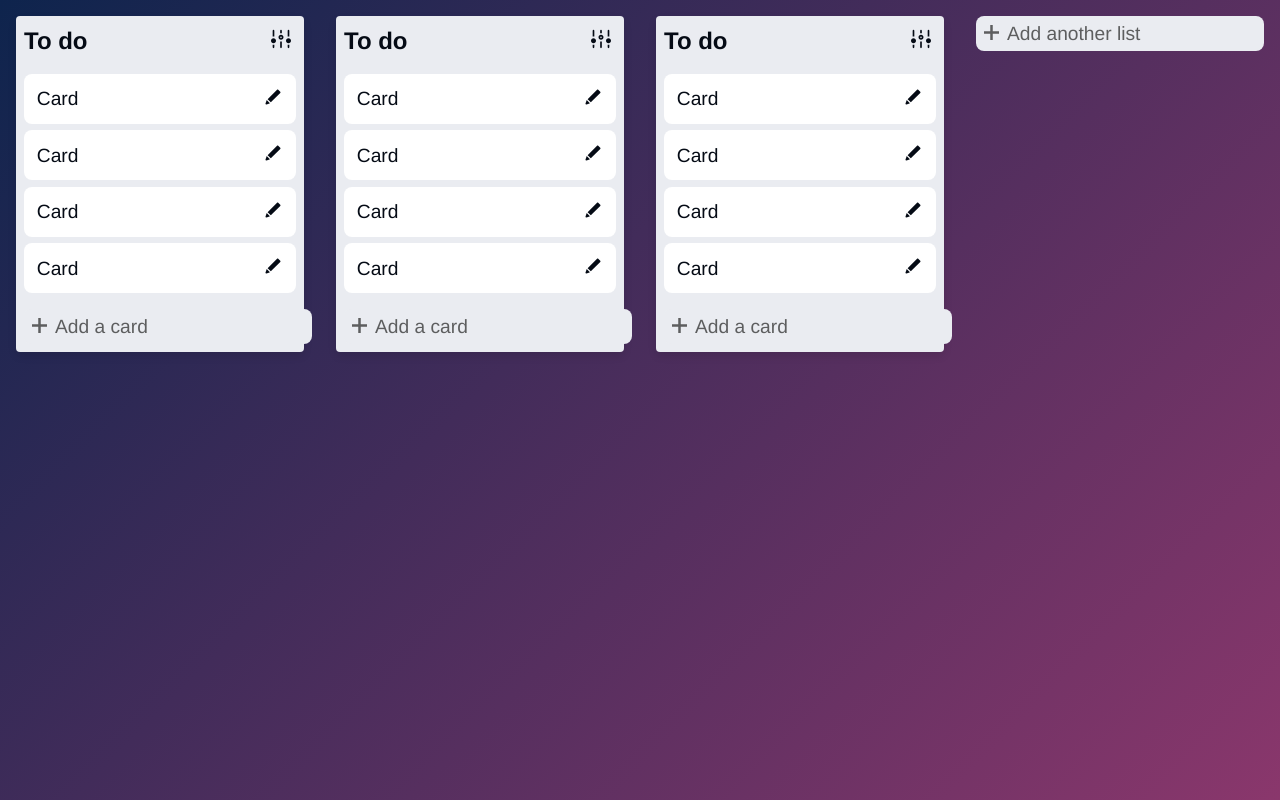
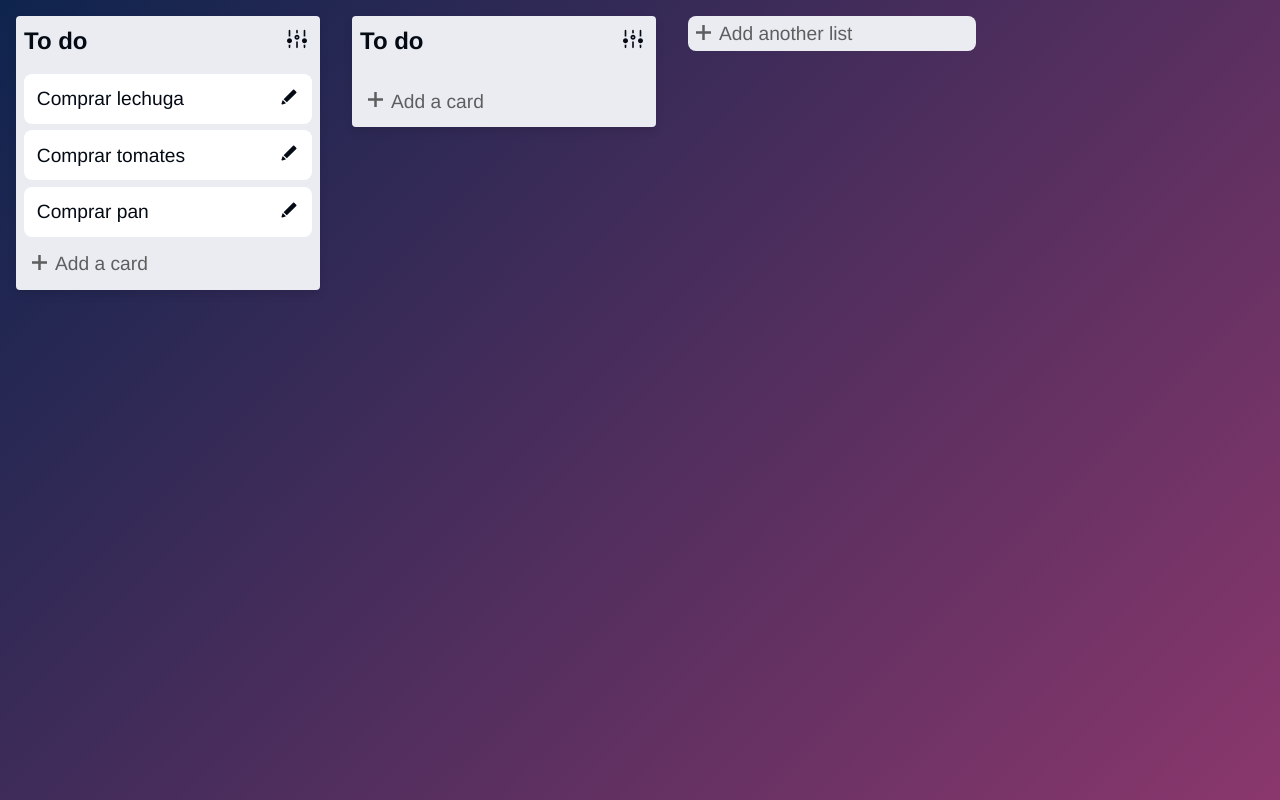
Before and after one commit to ElenaExposito/Trello-clone, a React (Vite) app: page / in a window 1280 px wide. Built offline with nearby package versions, Linux system fonts and the light colour scheme.

Commit message:
Add mockdata.js and use it on components

```diff
--- a/src/App.jsx
+++ b/src/App.jsx
@@ -1,13 +1,20 @@
 import './App.css'
 import TrelloList from './components/TrelloList/TrelloList';
 import AddCardOrList from './components/TrelloList/components/AddCardOrList/AddCardOrList';
+import mockData from "./components/TrelloList/mockdata";
+import { useState } from 'react';
 
 function App() {
+  const [data, setData] = useState(mockData);
+
   return (
     <div className='App'>
-      <TrelloList/>
-      <TrelloList/>
-      <TrelloList/>
+      {
+        data.listIds.map(listID => {
+          const list = data.list[listID]
+        return <TrelloList list={list} key={listID}/>
+        })
+      }
       <AddCardOrList type="list"/>
     </div>
   )
--- a/src/components/TrelloList/TrelloList.css
+++ b/src/components/TrelloList/TrelloList.css
@@ -11,6 +11,12 @@
     max-height: 95vh;
 }
 
+.cards {
+    display: flex;
+    flex-direction: column;
+    gap: 0.6rem;
+}
+
 .trellocard-cards {
     display: flex;
     flex-direction: column;
--- a/src/components/TrelloList/TrelloList.jsx
+++ b/src/components/TrelloList/TrelloList.jsx
@@ -3,17 +3,20 @@ import ListTitle from "./components/ListTitle/ListTitle"
 import TrelloCard from "./components/TrelloCard/TrelloCard"
 import './TrelloList.css';
 
-const TrelloList = () => {
+const TrelloList = ({list}) => {
   return (
     <div className="card">
       <ListTitle/>
-      <div className="trellocard-cards">
-        <TrelloCard/>
-        <TrelloCard/>
-        <TrelloCard/>
-        <TrelloCard/>
+      <div className="cards">
+        <div className="trellocard-cards">
+          {
+            list.cards.map(card => (
+              <TrelloCard card={card} key ={card.id}/>
+            ))
+          }
+        </div>
+        <AddCardOrList type="card"/>
       </div>
-      <AddCardOrList type="card"/>
     </div>
   )
 }
--- a/src/components/TrelloList/components/AddCardOrList/AddCardOrList.jsx
+++ b/src/components/TrelloList/components/AddCardOrList/AddCardOrList.jsx
@@ -10,15 +10,11 @@ const AddCardOrList = ({type}) => {
     setIsOpen(true);
   };
 
-  const handleClose = () => {
-    setIsOpen(false);
-  };
-
   return (
     <div
       className={isOpen ? 'add-title-open' : 'add-title-closed'}
     >
-      {isOpen ? <AddCardOrListText type={type} onClose={handleClose}  /> : (
+      {isOpen ? <AddCardOrListText type={type} onClose={() => {setIsOpen(false)}}  /> : (
         <div className="add-title-button" onClick={handleOpen}>
           <span className='add-icon'>
             <svg width="15" height="15" viewBox="0 0 24 24" style={{ fill: 'var(--text-shadow)' }}>
--- a/src/components/TrelloList/components/TrelloCard/TrelloCard.jsx
+++ b/src/components/TrelloList/components/TrelloCard/TrelloCard.jsx
@@ -1,9 +1,9 @@
 import "./TrelloCard.css";
 
-const TrelloCard = () => {
+const TrelloCard = ({card}) => {
   return (
     <div className="card-title">
-      <h2 className="card-title-text">Card</h2>
+      <h2 className="card-title-text">{card.title}</h2>
       <button className="edit-icon">
         <svg xmlns="http://www.w3.org/2000/svg" width="20" height="20" viewBox="0 0 24 24" style={{ fill: 'var(--text-color)' }}>
           <path d="M4.481 15.659C3.147 19.575 3 19.891 3 20.246c0 .528.46.749.749.749.352 0 .668-.137 4.574-1.492zM5.541 14.598l3.846 3.846 11.321-11.311c.195-.195.293-.45.293-.707 0-.255-.098-.51-.293-.706-.692-.691-1.742-1.74-2.435-2.432-.195-.195-.451-.293-.707-.293-.254 0-.51.098-.706.293z"/>
--- /dev/null
+++ b/src/components/TrelloList/mockdata.js
@@ -0,0 +1,28 @@
+const mockData = {
+    list: {
+        "01list": {
+            id: "01list",
+            title: "To do",
+            cards: [{
+                id: "01card",
+                title: "Comprar lechuga"
+            }, {
+                id: "02card",
+                title: "Comprar tomates"
+                },
+                {
+                    id: "03card",
+                    title: "Comprar pan"
+                },
+            ]
+        },
+        "02list" : {
+            id: "02list",
+            title: "In progress",
+            cards:[]
+        }
+    },
+    listIds: ["01list", "02list"]
+}
+
+export default mockData
```
